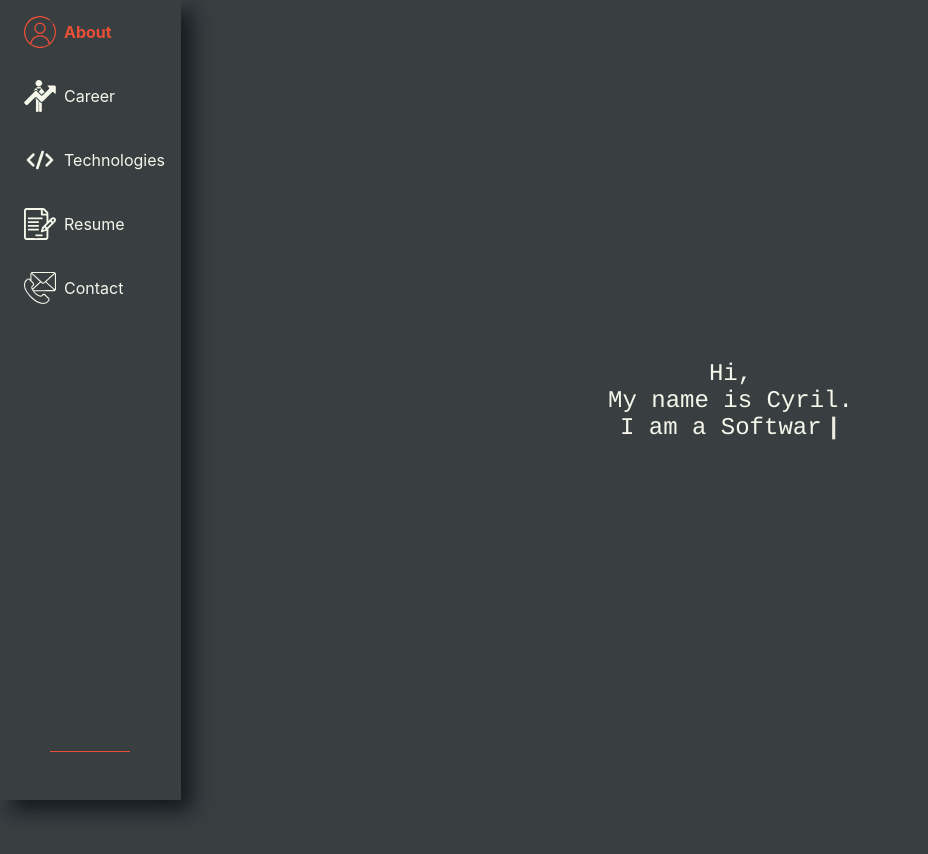
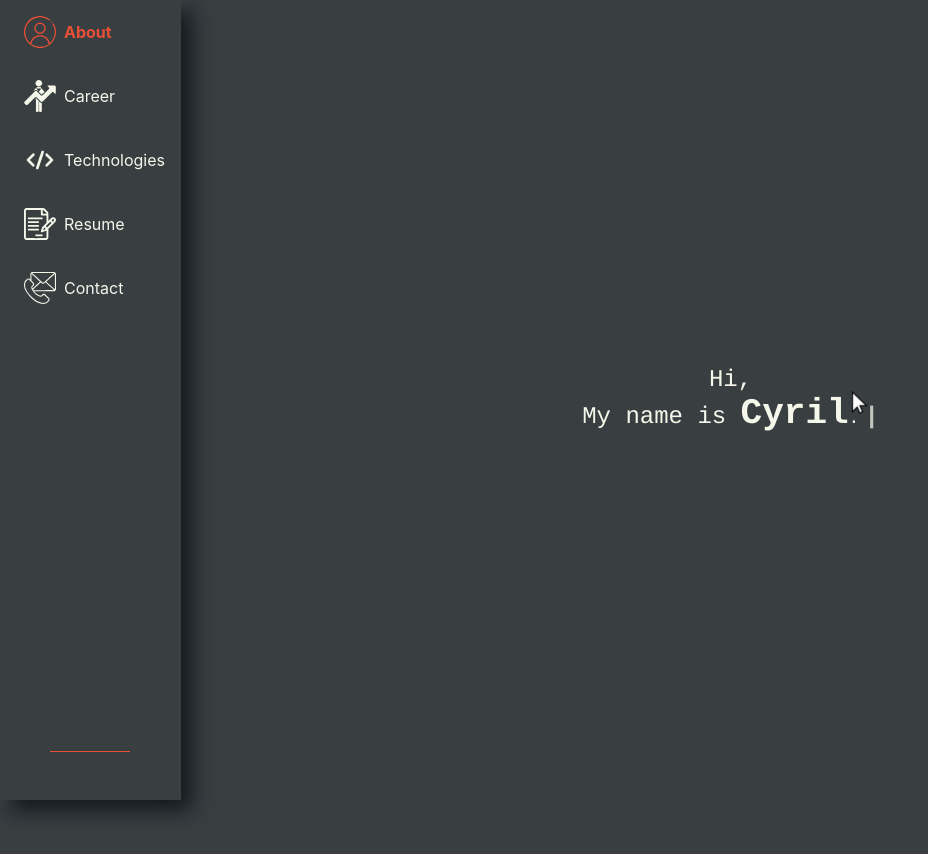
Before and after one commit to Axoloot/portfolio, a React (Create React App) app: page / in a window 1280 px wide. Shown: the top 854 px of the page, without its empty margins (0-928 px from the left). Built offline with nearby package versions, Linux system fonts and the light colour scheme.

Commit message:
feat: resize Cyril

```diff
--- a/src/Contexts/useCursor.tsx
+++ b/src/Contexts/useCursor.tsx
@@ -10,8 +10,14 @@ import React, {
 } from 'react';
 import useWindowDimensions from '../misc/dimension';
 import { Position } from '../misc/types';
-import pointer from '../misc/mouseIcon';
 import { TargetAndTransition, Transition } from 'framer-motion';
+const drag = require('../Static/cursors/drag.png') as string;
+const cursor = require('../Static/cursors/cursor.png') as string;
+
+interface Cursor {
+  drag: string;
+  cursor: string;
+}
 
 interface AnimationTransition {
   animation: TargetAndTransition;
@@ -34,6 +40,7 @@ interface CursorContextFn {
     y: number;
   };
   animation: AnimationTransition | null;
+  cursors: Cursor;
 }
 
 const CursorContext = createContext<CursorContextFn>({} as CursorContextFn);
@@ -61,6 +68,7 @@ const clicking: AnimationTransition = {
 };
 
 export const CursorProvider = ({ children }: { children: ReactElement }) => {
+  const cursors = { drag, cursor };
   const { height, width, isMobile } = useWindowDimensions();
   const initial = useMemo(
     () =>
@@ -69,7 +77,7 @@ export const CursorProvider = ({ children }: { children: ReactElement }) => {
   );
   const [pos, setPos] = useState<Position>(initial);
   const [hidden, setHidden] = useState(false);
-  const [cursorImg, setCursorImg] = useState(pointer['cursor']);
+  const [cursorImg, setCursorImg] = useState(cursors['cursor']);
   const [animation, setAnimation] = useState<AnimationTransition | null>(null);
   const drawerRef = useRef<HTMLDivElement>();
   const visibleCredits = useState(false);
@@ -114,6 +122,7 @@ export const CursorProvider = ({ children }: { children: ReactElement }) => {
         drawerRef,
         initial,
         animation,
+        cursors,
       }}
     >
       {children}
--- a/src/Pages/About/index.tsx
+++ b/src/Pages/About/index.tsx
@@ -6,14 +6,19 @@ import {
   DotContainer,
   Dot,
   NavWrapper,
+  Blinker,
   DescriptionText,
-  Blinker,
+  Caption,
 } from './styles';
 import Arrow from '../../Components/Arrow';
 import { useCursor } from '../../Contexts/useCursor';
+import { motion } from 'framer-motion';
 
-const typeSpeed = 110;
-const message = ',% My name is Cyril. % I am';
+const typeSpeed = 80;
+const finalScale = 1.5;
+const pre = ',% My name is ';
+const name = 'Cyril';
+const post = '.%% I am ';
 
 const cap = [
   {
@@ -34,23 +39,39 @@ const cap = [
   },
 ];
 
+const renderTextWithLineBreaks = (text: string) => {
+  return text.split('%').map((part, index) => (
+    <React.Fragment key={index}>
+      {part}
+      {index < text.split('%').length - 1 && <br />}
+    </React.Fragment>
+  ));
+};
+
 interface AboutProps {
   aboutStatus: [boolean, React.Dispatch<React.SetStateAction<boolean>>];
 }
 
 const About: React.FC<AboutProps> = ({ aboutStatus }) => {
+  const { setPos, homeCursor, setHidden, setCursorImg, cursors, pos } =
+    useCursor();
+  const [animDone, setAnimDone] = aboutStatus;
+
+  const [captionText, setCaptionText] = useState(animDone ? cap[0].title : '');
+  const [preText, setPreText] = useState(animDone ? pre : '');
+  const [nameText, setNameText] = useState(animDone ? name : '');
+  const [postText, setPostText] = useState(animDone ? post : '');
+  const [resizeDone, setResizeDone] = useState(false);
+
   const [captionIndex, setCaptionIndex] = useState(0);
-  const [animDone, setAnimDone] = aboutStatus;
-  const [text, setText] = useState(
-    animDone ? `${message} ${cap[0].title}` : ''
-  );
   const [direction, setDirection] = useState(0);
-  const [showCursor, toggleCursor] = useState(false);
+  const [scale, setScale] = useState(animDone ? finalScale : 1);
   const intervalRef = useRef<number | null>(null);
-  const { setPos, homeCursor, setHidden, pos } = useCursor();
+  const animRef = useRef<HTMLElement | null>(null);
 
   const handleCursorRef = (element: HTMLDivElement | null) => {
-    if (element) {
+    if (element && preText.length === 0) {
+      console.log(1);
       const rect = element.getBoundingClientRect();
       if (
         pos.x !== rect.x + rect.width / 2 &&
@@ -69,39 +90,77 @@ const About: React.FC<AboutProps> = ({ aboutStatus }) => {
     }
   };
 
+  const resizeAnim = useCallback(() => {
+    const pos = animRef.current?.getBoundingClientRect();
+    clearTypingInterval();
+    setHidden(false);
+    if (pos) setPos({ x: pos.x + pos.width, y: pos.y });
+
+    setTimeout(() => {
+      setCursorImg(cursors.drag);
+      setPos(prev => ({ x: prev.x + 15, y: prev.y - 15 / 1.7 }));
+      setScale(finalScale);
+      setResizeDone(true);
+    }, 1500);
+  }, [cursors.drag, setCursorImg, setPos, setHidden]);
+
   const typeCaption = useCallback(
     (index: number) => {
       clearTypingInterval();
-      toggleCursor(true);
       let charIndex = 0;
+      setCaptionText('');
+
       intervalRef.current = window.setInterval(() => {
         if (charIndex <= cap[index].title.length) {
-          setText(message + ' ' + cap[index].title.slice(0, charIndex));
+          setCaptionText(cap[index].title.slice(0, charIndex + 1));
           charIndex++;
         } else {
           clearTypingInterval();
           setAnimDone(true);
-          setHidden(false);
-          homeCursor();
-          toggleCursor(false);
         }
       }, typeSpeed);
     },
-    [homeCursor, setHidden, setAnimDone]
+    [setAnimDone]
   );
 
-  const typeMessage = useCallback(() => {
+  const typePre = useCallback(() => {
     clearTypingInterval();
-    let index = 0;
+    let preIndex = 0;
+    let nameIndex = 0;
     setHidden(true);
+
     intervalRef.current = window.setInterval(() => {
-      setText(message.slice(0, index));
-      if (index++ >= message.length) {
+      if (preIndex < pre.length) {
+        setPreText(pre.slice(0, preIndex + 1));
+        preIndex++;
+      } else if (nameIndex < name.length) {
+        setNameText(name.slice(0, nameIndex + 1));
+        nameIndex++;
+      } else resizeAnim();
+    }, typeSpeed);
+  }, [resizeAnim, setHidden]);
+
+  const typePost = useCallback(() => {
+    let postIndex = 0;
+    let once = false;
+
+    intervalRef.current = window.setInterval(() => {
+      if (postIndex < post.length) {
+        if (!once) {
+          homeCursor();
+          setCursorImg(cursors.cursor);
+          once = true;
+        }
+        setPostText(post.slice(0, postIndex + 1));
+        postIndex++;
+      } else {
         clearTypingInterval();
+        setAnimDone(true);
+        homeCursor();
         typeCaption(0);
       }
     }, typeSpeed);
-  }, [setHidden, typeCaption]);
+  }, [setAnimDone, typeCaption, homeCursor, setCursorImg, cursors.cursor]);
 
   const handleCaptionChange = (newIndex: number, direction: number) => {
     setCaptionIndex(newIndex);
@@ -111,28 +170,32 @@ const About: React.FC<AboutProps> = ({ aboutStatus }) => {
 
   useEffect(() => {
     if (animDone) return;
-    const timeout = setTimeout(typeMessage, 1500);
+    const timeout = setTimeout(typePre, 1500);
     return () => {
       clearTimeout(timeout);
       setHidden(false);
     };
-  }, [typeMessage, setHidden, animDone]);
+  }, [typePre, setHidden, animDone]);
 
   return (
     <Wrapper>
       <TextContainer>
         Hi
-        {text.split('%').map((t, i) => (
-          <React.Fragment key={i}>
-            {t}
-            {(!animDone || showCursor) &&
-              (text.length === 0 ||
-                t.length !== message.split('%')[i].length) && (
-                <Blinker ref={handleCursorRef}>|</Blinker>
-              )}
-            <br />
-          </React.Fragment>
-        ))}
+        <span>{renderTextWithLineBreaks(preText)}</span>
+        <motion.span
+          initial={{ fontSize: `${scale}em`, fontWeight: animDone ? 700 : 400 }}
+          animate={{
+            fontSize: `${scale}em`,
+            fontWeight: scale === finalScale ? 700 : 400,
+          }}
+          transition={{ duration: 1, ease: 'anticipate' }}
+          ref={animRef}
+          onAnimationComplete={() => resizeDone && typePost()}
+        >
+          {renderTextWithLineBreaks(nameText)}
+        </motion.span>
+        <Caption>{renderTextWithLineBreaks(postText + captionText)}</Caption>
+        {!animDone && <Blinker ref={handleCursorRef}>|</Blinker>}
       </TextContainer>
       <DescriptionContainer
         initial={{ opacity: 0 }}
@@ -167,9 +230,9 @@ const About: React.FC<AboutProps> = ({ aboutStatus }) => {
         <DotContainer>
           {cap.map((_, index) => (
             <Dot
-              onClick={() => {
-                handleCaptionChange(index, captionIndex > index ? 0 : 1);
-              }}
+              onClick={() =>
+                handleCaptionChange(index, captionIndex > index ? 0 : 1)
+              }
               key={index}
               $active={index === captionIndex}
             />
--- a/src/Pages/About/styles.tsx
+++ b/src/Pages/About/styles.tsx
@@ -75,3 +75,7 @@ export const DescriptionText = styled(motion.div)`
   padding: 0 1em;
   z-index: -1;
 `;
+
+export const Caption = styled.span`
+  font-size: 0.75em;
+`;
--- a/src/Pages/Technologies/index.tsx
+++ b/src/Pages/Technologies/index.tsx
@@ -1,6 +1,5 @@
 import React, { useCallback, useEffect, useRef, useState } from 'react';
 import TechCategory from '../../Components/TechCategories';
-import pointers from '../../misc/mouseIcon';
 import { TechContainer, TechWrapper } from './styles';
 import useWindowDimensions from '../../misc/dimension';
 import { useCursor } from '../../Contexts/useCursor';
@@ -16,6 +15,7 @@ const baseCategory = [
 ];
 
 const Technologies = ({ techStatus }: TechProps) => {
+  const { setPos, homeCursor, click, setCursorImg, cursors } = useCursor();
   const { isMobile } = useWindowDimensions();
   const [Categories, setCategories] = useState(baseCategory);
   const [viewed, setViewed] = techStatus;
@@ -23,7 +23,6 @@ const Technologies = ({ techStatus }: TechProps) => {
   const [height, setHeight] = useState(viewed ? 420 : 120);
   const CategRef = useRef<HTMLDivElement[]>([]);
   const parentRef = useRef<HTMLDivElement>(null);
-  const { setPos, homeCursor, click, setCursorImg } = useCursor();
 
   const containerVariants = {
     hidden: {},
@@ -83,19 +82,28 @@ const Technologies = ({ techStatus }: TechProps) => {
   const FirstAnim = useCallback(() => {
     animate(0);
     const timeout = setTimeout(() => {
-      setCursorImg(pointers.drag);
+      setCursorImg(cursors.drag);
       setWidth(width => (isMobile ? '100%' : (width as number) + 300));
       setHeight(height => height + 300);
       animate(0, 300, 300);
       HomeAnime(() => {
-        setCursorImg(pointers.cursor);
+        setCursorImg(cursors.cursor);
         setViewed(true);
         SecondAnim();
       });
     }, 1000);
 
     return () => clearTimeout(timeout);
-  }, [animate, HomeAnime, SecondAnim, setViewed, setCursorImg, isMobile]);
+  }, [
+    animate,
+    HomeAnime,
+    SecondAnim,
+    setViewed,
+    setCursorImg,
+    isMobile,
+    cursors.cursor,
+    cursors.drag,
+  ]);
 
   useEffect(() => {
     if (viewed) return;
--- a/src/misc/mouseIcon.tsx
+++ /dev/null
@@ -1,6 +0,0 @@
-const drag = require('../Static/cursors/drag.png') as string;
-const cursor = require('../Static/cursors/cursor.png') as string;
-
-const cursors = { drag, cursor };
-
-export default cursors;
```
Also changed, not shown: 1 other file (tests, documents, lock files or other folders).
